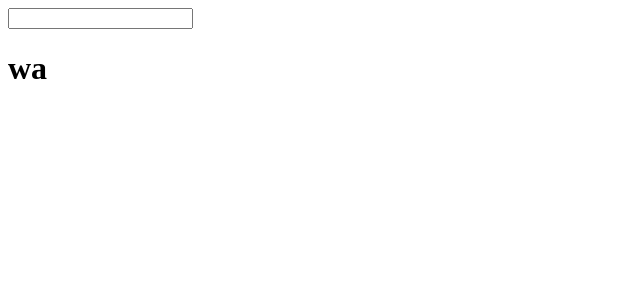
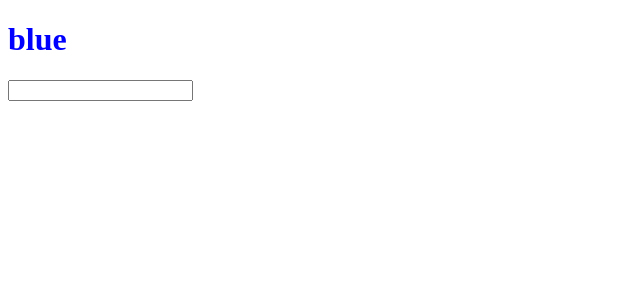
Before and after one commit to JPLozanoE/react-fundamentos, a React (Create React App) app: page / in a window 1280 px wide. Shown: the top 300 px of the page, without its empty margins (0-640 px from the left). Built offline with nearby package versions, Linux system fonts and the light colour scheme.

Commit message:
Manipulacion de CSS mediante value de un input

```diff
--- a/src/App.js
+++ b/src/App.js
@@ -1,52 +1,37 @@
 import React from 'react';
 import { Component } from 'react';
-// Práctica paike de eventos de REact. se trabaja con el evento onMouseMove.
-const styles=
+//Manejando eventos, tipos de evento y contenido de eventos.
+
+    class PersistenciaEventos extends Component
     {
-    height: '200px',
-    background: 'gold',
-    padding: '1em',
-    boxSizing: 'border-box'
+        state={
+            color:'blue'
+        }
+        manejador = (e) =>
+        {
+            const color = e.target.value
+            this.setState( state => ({
+                color: color
+            })
+            )
         }
 
-class App extends Component {
-
-    state={
-        text: 'wa',
-        evento: ''
-    }
-
-    manejador = (event) =>
-    {
-        // console.log(event)
-        this.setState({
-            text:event.target.value,
-            evento: event.type
-        })
-    }
-
-    render()
-    {
-        return (
+        render(){
+            return(
                 <div>
-                <input
-                type="text"
+                    <h1 style={{color:this.state.color}}>{this.state.color}</h1>
+                    <input type="text"
                     onChange={this.manejador}
-                onCopy={this.manejador}
-                onPaste={this.manejador}
                     />
-
-                <h1>
-                    {this.state.text}
-                </h1>
-                <h1>
-                    {this.state.evento}
-                </h1>
                 </div>
-
-
             )
         }
     }
 
+ const App = () => (
+     <div>
+         <PersistenciaEventos/>
+     </div>
+ )
+
     export default App
```
Lines whose indentation alone changed are shown as unchanged.
